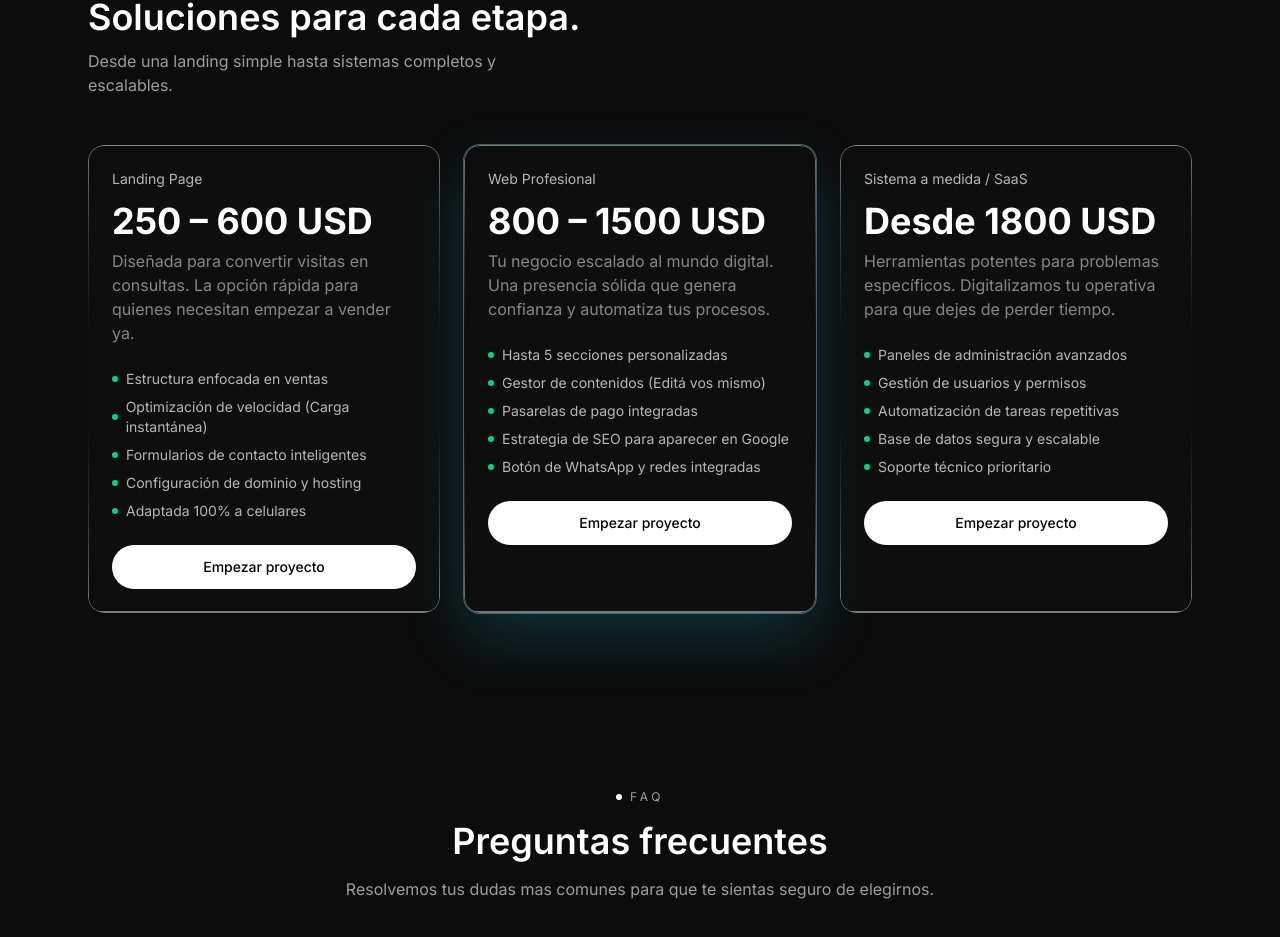
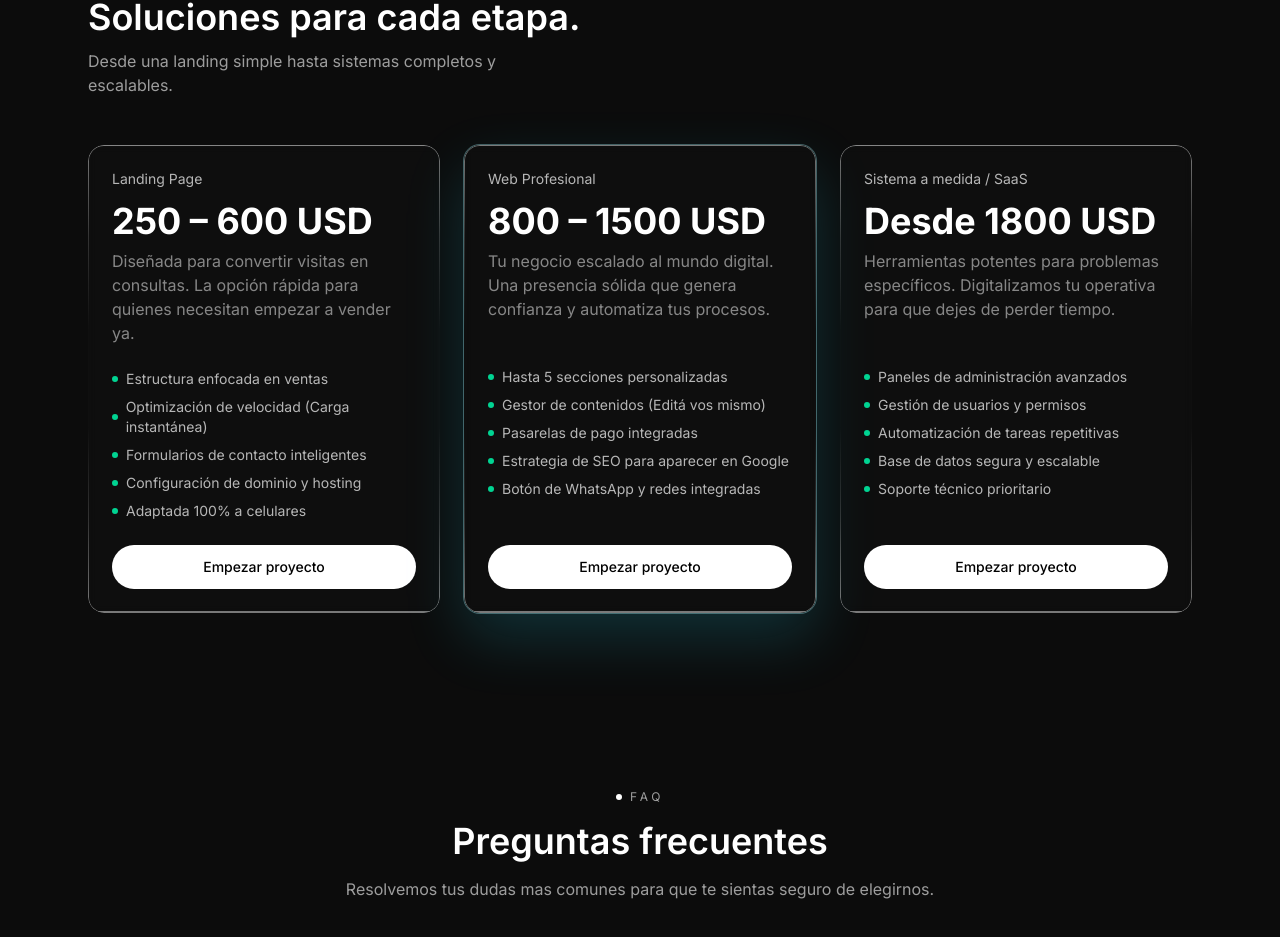
Before and after one commit to JeremiasBustos02/landing-servicios-dev, a React (Vite) app: page / in a window 1280 px wide. Shown: the part 3551-4488 px from the top of the page. Built offline with nearby package versions, Linux system fonts and the light colour scheme.

Commit message:
refactor: mejora de espacios en cards de precios

```diff
--- a/src/components/sections/Pricing.tsx
+++ b/src/components/sections/Pricing.tsx
@@ -26,11 +26,11 @@ export default function Pricing() {
           </p>
         </div>
       </div>
-      <div className="pricing-grid relative z-10 mt-12">
+      <div className="pricing-grid relative z-10 mt-12 ">
         {PLANS.map(plan => (
           <div
             key={plan.title}
-            className={`liquid-glass rounded-2xl border border-white/10 p-6 flex flex-col gap-6 hover:-translate-y-2 transition-all duration-500 ${
+            className={`liquid-glass rounded-2xl border border-white/10 p-6 flex flex-col justify-between h-full hover:-translate-y-2 transition-all duration-500 ${
               plan.highlighted ? 'pricing-pro border-cyan-200/40' : ''
             }`}
           >
@@ -39,7 +39,7 @@ export default function Pricing() {
               <h3 className="text-4xl font-bold mt-3">{plan.price}</h3>
               <p className="text-white/50 mt-2">{plan.description}</p>
             </div>
-            <div className="space-y-2 text-sm text-white/70">
+            <div className="space-y-2 text-sm text-white/70 mt-6">
               {plan.features.map(feature => (
                 <div key={feature} className="flex items-center gap-2">
                   <span className="w-1.5 h-1.5 rounded-full bg-emerald-400" />
@@ -47,7 +47,7 @@ export default function Pricing() {
                 </div>
               ))}
             </div>
-            <PrimaryButton label="Empezar proyecto" className="w-full justify-center" />
+            <PrimaryButton label="Empezar proyecto" className="w-full justify-center mt-6" />
           </div>
         ))}
       </div>
--- a/src/components/ui/PricingCard.jsx
+++ b/src/components/ui/PricingCard.jsx
@@ -1,6 +1,10 @@
 export default function PricingCard({ title, description, price, features, highlighted = false }) {
   return (
-    <div className={`card flex flex-col justify-between ${highlighted ? 'card-highlighted scale-[1.02]' : ''}`}>
+    <div
+      className={`card flex h-full flex-col justify-between ${
+        highlighted ? 'card-highlighted scale-[1.02]' : ''
+      }`}
+    >
       <div>
         <span className={`mb-3 ${highlighted ? 'section-label-inv' : 'section-label'}`}>
           {title}
@@ -21,7 +25,9 @@ export default function PricingCard({ title, description, price, features, highl
 
       <a
         href="#contact"
-        className={`w-full justify-center ${highlighted ? 'btn-primary-blur' : 'btn-secondary-blur'}`}
+        className={`mt-6 w-full justify-center ${
+          highlighted ? 'btn-primary-blur' : 'btn-secondary-blur'
+        }`}
       >
         Empezar proyecto
       </a>
```
